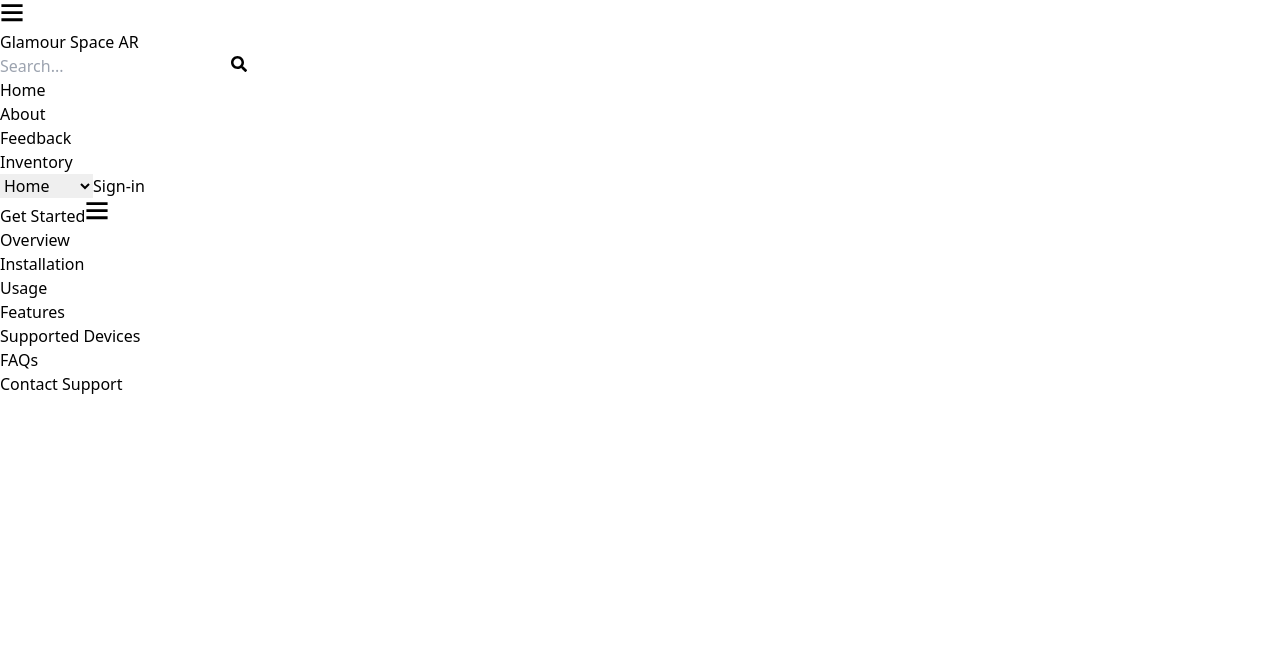
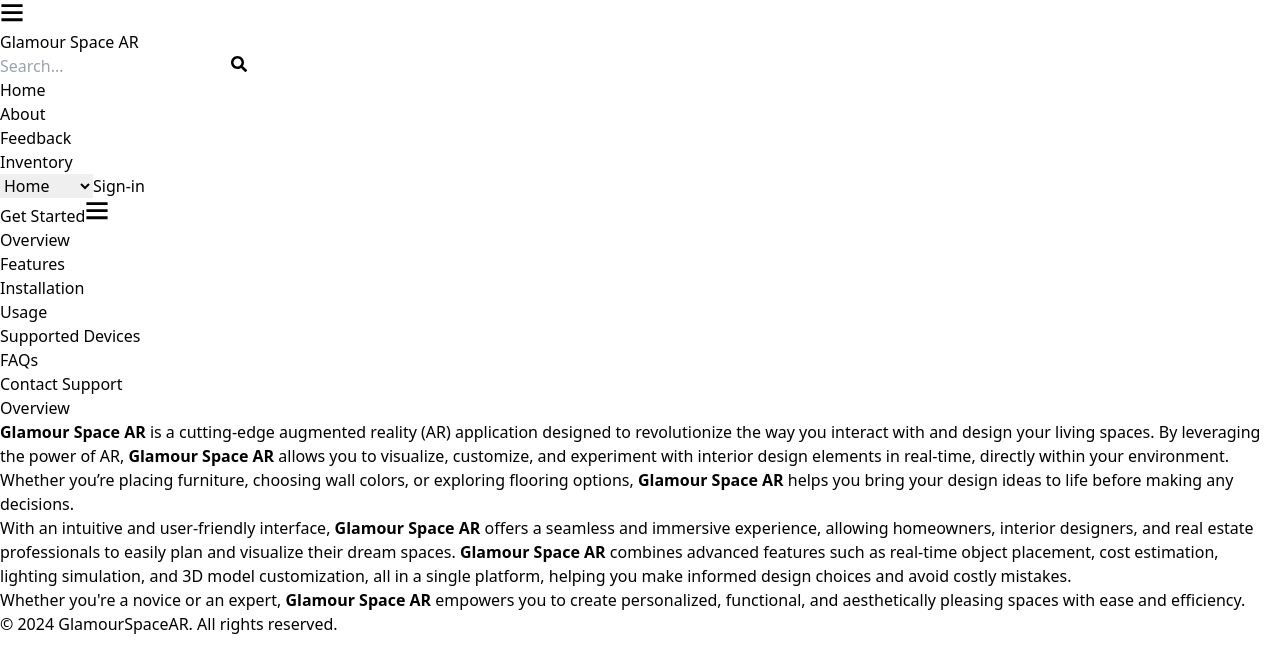
Before and after one commit to logan1o1/GlamourSpace, a React (Vite) app in the folder GlamourSpace/: page /overview in a window 1280 px wide. Shown: the top 672 px of the page. Built offline with nearby package versions, Linux system fonts and the light colour scheme.

Commit message:
Docs pages done

```diff
--- a/GlamourSpace/index.html
+++ b/GlamourSpace/index.html
@@ -4,7 +4,7 @@
     <meta charset="UTF-8" />
     <link rel="icon" type="image/svg+xml" href="/vite.svg" />
     <meta name="viewport" content="width=device-width, initial-scale=1.0" />
-    <title>Vite + React</title>
+    <title>GlamourSpaceAR</title>
   </head>
   <body class="bg-gradient-to-br from-gray-100 via-blue-50 to-blue-100">
     <div  id="root"></div>
--- a/GlamourSpace/src/App.jsx
+++ b/GlamourSpace/src/App.jsx
@@ -9,6 +9,13 @@ import Signin from "./pages/Signin";
 import AddReview from "./components/AddReview";
 import Sidebar from "./components/Sidebar";
 import { useState } from "react";
+import Installation from "./Docs/Installation";
+import Overview from "./Docs/Overview";
+import Usage from "./Docs/Usage";
+import Features from "./Docs/Features";
+import SupportedDevices from "./Docs/SupportedDevices";
+import FAQs from "./Docs/FaQs";
+import Footer from "./components/Footer";
 
 
 function App() {
@@ -32,7 +39,14 @@ function App() {
         <Route path="/add-review" element={<AddReview />} />
         <Route path="/sign-up" element={<Signup />} />
         <Route path="/sign-in" element={<Signin />} />
+        <Route path="/instalation" element={<Installation />} />
+        <Route path="/overview" element={<Overview />} />
+        <Route path="/usages" element={<Usage />} />
+        <Route path="/features" element={<Features />} />
+        <Route path="/supportedDevices" element={<SupportedDevices />} />
+        <Route path="/faqs" element={<FAQs />} />
       </Routes>
+      <Footer/>
       </BrowserRouter>
     </>
   )
--- /dev/null
+++ b/GlamourSpace/src/Docs/FAQs.jsx
@@ -0,0 +1,9 @@
+import React from 'react'
+
+export default function FAQs() {
+  return (
+    <div>
+
+    </div>
+  )
+}
--- /dev/null
+++ b/GlamourSpace/src/Docs/Features.jsx
@@ -0,0 +1,82 @@
+import React from "react";
+
+export default function Features() {
+  return (
+    <div className="min-h-screen bg-gray-50 px-4 py-8">
+      <div className="max-w-5xl mx-auto">
+        {/* Heading */}
+        <h2 className="text-3xl font-bold text-gray-800 mb-6 text-center">
+          Features
+        </h2>
+
+        {/* Features List */}
+        <div className="space-y-8">
+          {/* Individual Feature */}
+          {featuresData.map((feature, index) => (
+            <div key={index} className="bg-white shadow-md rounded-lg p-6">
+              <h3 className="text-xl font-semibold text-blue-600 mb-2">
+                {feature.title}
+              </h3>
+              <p className="text-gray-700 leading-relaxed">
+                {feature.description}
+              </p>
+            </div>
+          ))}
+        </div>
+      </div>
+    </div>
+  );
+}
+
+const featuresData = [
+  {
+    title: "1. Furniture Placement",
+    description:
+      "Visualize furniture in your space with real-time scaling, rotation, and placement using AR. Choose from a wide variety of 3D furniture models and see how they fit and look in your room before making a purchase.",
+  },
+  {
+    title: "2. Wall Painting & Wallpaper Placement",
+    description:
+      "Experiment with different wall colors and textures using our real-time painting and wallpaper features. See your walls transform instantly, helping you choose the perfect color or design for your space.",
+  },
+  {
+    title: "3. Floor Design and Covering",
+    description:
+      "Try various flooring and covering options, including tiles, wood, and carpet, all in real-time. Place mats and rugs to see how they complement your overall room design.",
+  },
+  {
+    title: "4. AR Measurement Tool",
+    description:
+      "Measure distances and areas with precision using the integrated AR measurement tool. Ensure that your selected furniture fits perfectly within your available space before committing to a purchase.",
+  },
+  {
+    title: "5. Lighting Simulation",
+    description:
+      "Simulate different lighting conditions (daylight, evening, artificial lighting) to visualize how your design elements look under various lighting scenarios. Make more informed design decisions based on how lighting will affect your space throughout the day.",
+  },
+  {
+    title: "6. Budget and Cost Estimation",
+    description:
+      "Receive cost estimates based on your selected design elements, helping you stay within your budget. Compare the costs of various furniture and decor items, ensuring you make cost-effective decisions.",
+  },
+  {
+    title: "7. 3D Model Customization",
+    description:
+      "Customize a vast library of 3D models and interior decor to suit your unique style and preferences. If you can't find the item you need, request custom 3D models and have them added to the app's inventory.",
+  },
+  {
+    title: "8. Voice Command Integration",
+    description:
+      "Control the app hands-free with voice commands to resize, rotate, scale, or delete objects, or even navigate between features. Enjoy a more interactive and hands-free experience, especially when multitasking.",
+  },
+  {
+    title: "9. Large Inventory of 3D Models",
+    description:
+      "Access a wide range of 3D models from furniture to home decor, all available for placement and customization within your space. Browse through various categories and easily filter by style, color, or type to find exactly what you're looking for.",
+  },
+  {
+    title: "10. User-Friendly Interface",
+    description:
+      "The app boasts a clean, intuitive interface that simplifies the process of navigating through different design features. Easy-to-use controls ensure that both beginners and professionals can quickly get started and design their spaces without a steep learning curve.",
+  },
+];
--- /dev/null
+++ b/GlamourSpace/src/Docs/Installation.jsx
@@ -0,0 +1,9 @@
+import React from 'react'
+
+export default function Installation() {
+  return (
+    <div>
+
+    </div>
+  )
+}
--- /dev/null
+++ b/GlamourSpace/src/Docs/Overview.jsx
@@ -0,0 +1,48 @@
+import React from 'react'
+
+export default function Overview() {
+  return (
+    <div className="min-h-screen bg-blue-50 flex  justify-center px-4">
+      <div className="max-w-4xl w-full">
+        {/* Heading */}
+        <h2 className="text-3xl font-bold text-gray-800 mb-6 text-center">
+          Overview
+        </h2>
+        {/* Content */}
+        <div className="text-gray-700 space-y-6">
+          <p className="leading-relaxed text-justify">
+            <strong className="text-blue-600">Glamour Space AR</strong> is a
+            cutting-edge augmented reality (AR) application designed to
+            revolutionize the way you interact with and design your living
+            spaces. By leveraging the power of AR,{" "}
+            <strong className="text-blue-600">Glamour Space AR</strong> allows
+            you to visualize, customize, and experiment with interior design
+            elements in real-time, directly within your environment. Whether
+            you’re placing furniture, choosing wall colors, or exploring
+            flooring options,{" "}
+            <strong className="text-blue-600">Glamour Space AR</strong> helps
+            you bring your design ideas to life before making any decisions.
+          </p>
+          <p className="leading-relaxed text-justify">
+            With an intuitive and user-friendly interface,{" "}
+            <strong className="text-blue-600">Glamour Space AR</strong> offers a
+            seamless and immersive experience, allowing homeowners, interior
+            designers, and real estate professionals to easily plan and
+            visualize their dream spaces.{" "}
+            <strong className="text-blue-600">Glamour Space AR</strong> combines
+            advanced features such as real-time object placement, cost
+            estimation, lighting simulation, and 3D model customization, all in
+            a single platform, helping you make informed design choices and
+            avoid costly mistakes.
+          </p>
+          <p className="leading-relaxed text-justify">
+            Whether you're a novice or an expert,{" "}
+            <strong className="text-blue-600">Glamour Space AR</strong>{" "}
+            empowers you to create personalized, functional, and aesthetically
+            pleasing spaces with ease and efficiency.
+          </p>
+        </div>
+      </div>
+    </div>
+  )
+}
--- /dev/null
+++ b/GlamourSpace/src/Docs/SupportedDevices.jsx
@@ -0,0 +1,9 @@
+import React from 'react'
+
+export default function SupportedDevices() {
+  return (
+    <div>
+
+    </div>
+  )
+}
--- /dev/null
+++ b/GlamourSpace/src/Docs/Usage.jsx
@@ -0,0 +1,9 @@
+import React from 'react'
+
+export default function Usage() {
+  return (
+    <div>
+
+    </div>
+  )
+}
--- /dev/null
+++ b/GlamourSpace/src/components/Footer.jsx
@@ -0,0 +1,9 @@
+import React from "react";
+
+export default function Footer() {
+  return (
+    <div className="mt-12 text-center text-gray-600 text-sm">
+      © 2024 GlamourSpaceAR. All rights reserved.
+    </div>
+  );
+}
--- a/GlamourSpace/src/components/Sidebar.jsx
+++ b/GlamourSpace/src/components/Sidebar.jsx
@@ -1,5 +1,7 @@
 import React, { useState } from "react";
 import { TfiMenu } from "react-icons/tfi";
+import { Link } from "react-router-dom";
+
 
 
 const Sidebar = ({ isOpen, toggleSidebar }) => {
@@ -7,11 +9,11 @@ const Sidebar = ({ isOpen, toggleSidebar }) => {
 
   const menuItems = [
     { id: "overview", label: "Overview" },
-    { id: "installation", label: "Installation" },
-    { id: "usage", label: "Usage" },
     { id: "features", label: "Features" },
-    { id: "supported-devices", label: "Supported Devices" },
-    { id: "faq", label: "FAQs" },
+    { id: "instalation", label: "Installation" },
+    { id: "usages", label: "Usage" },
+    { id: "supportedDevices", label: "Supported Devices" },
+    { id: "faqs", label: "FAQs" },
     { id: "contact-support", label: "Contact Support" },
   ];
 
@@ -44,7 +46,7 @@ const Sidebar = ({ isOpen, toggleSidebar }) => {
             }`}
             onClick={() => setActiveItem(item.id)}
           >
-            {item.label}
+            <Link to={item.id}>{item.label}</Link>
           </li>
         ))}
       </ul>
--- a/GlamourSpace/src/pages/Inventory.jsx
+++ b/GlamourSpace/src/pages/Inventory.jsx
@@ -33,10 +33,14 @@ export default function Inventory() {
       setLoading(false);
       const data = await res.json();
       if (data.success == false) setError(data.message);
+      setFilename("");
+      setDownloadUrl("");
+      setFile([]);
     } catch (error) {
       setError(error.message);
     }
   };
+
 
   const uplodeZip = () => {
     if (!file) return;
@@ -121,16 +125,13 @@ export default function Inventory() {
               {/* File Input */}
               <div>
                 <label
-                  htmlFor="file"
                   className="block text-gray-700 font-medium mb-2"
                 >
                   File (.zip):
                 </label>
                 <input
-                  id="file"
                   type="file"
-                  accept=".zip"
-                  onChange={(event) => setFile(event.target.files[0])}
+                  onChange={(event) => setFile(event.target.files)}
                   className="w-full px-4 py-2 border border-gray-300 rounded-lg focus:ring-blue-500 focus:border-blue-500"
                 />
               </div>
@@ -152,6 +153,7 @@ export default function Inventory() {
                     className="w-2/3 h-4 rounded-lg border border-gray-300"
                   />
                 )}
+                <span>{Math.floor(uploadProgress)}%</span>
               </div>
 
               {/* Submit Button */}
```
Also changed, not shown: GlamourSpace/src/pages/Home.jsx (+22 -13 lines).
